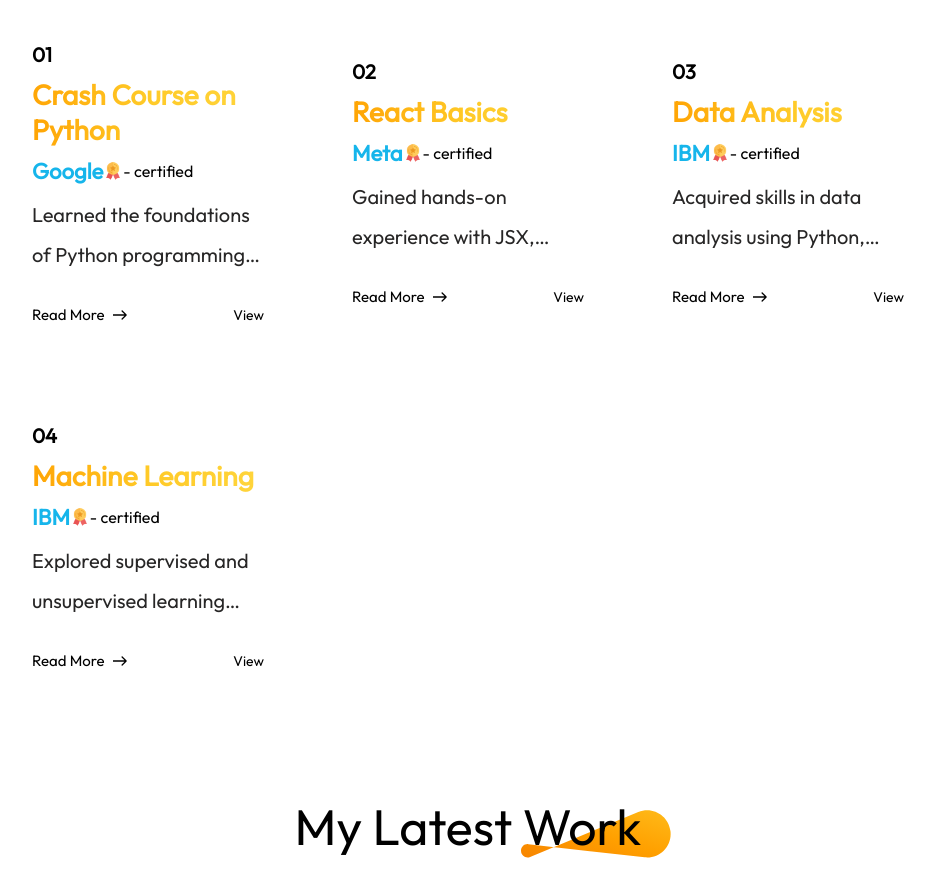
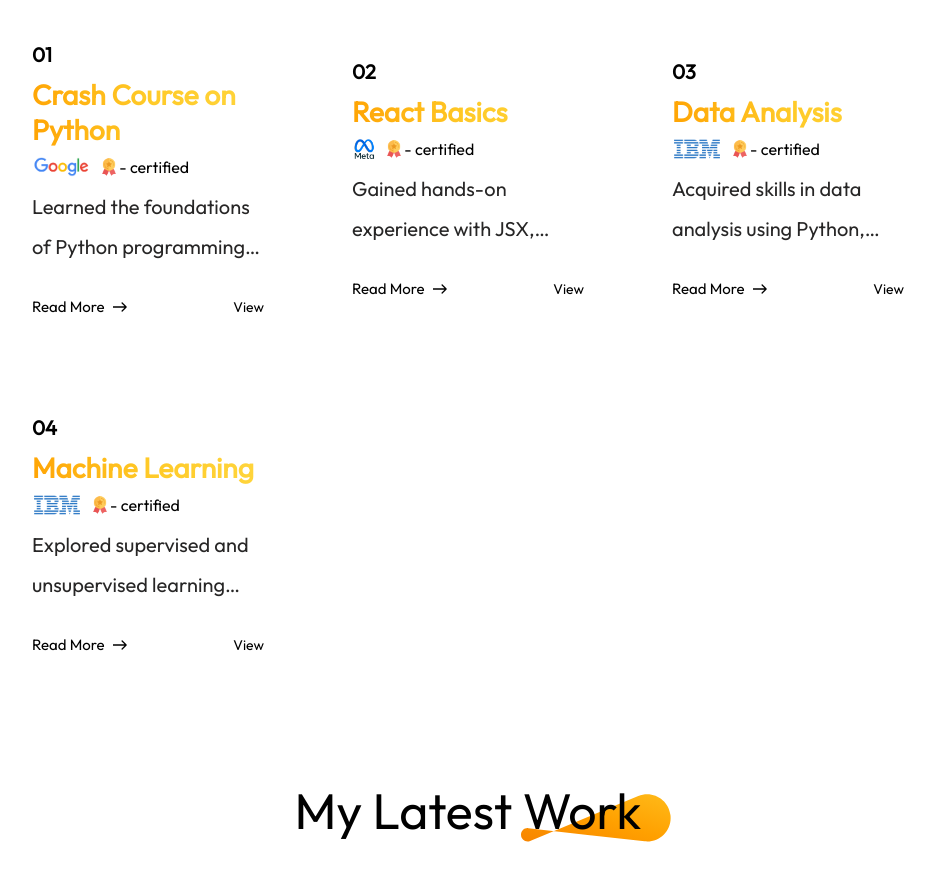
Before and after one commit to BrijeshDevOp/Portfolio, a React (Vite) app: page / in a window 1280 px wide. Shown: the part 2840-3720 px from the top of the page, without its empty margins (172-1107 px from the left). Built offline with nearby package versions, Linux system fonts and the light colour scheme.

Commit message:
updated certificates

```diff
--- a/src/components/Certificates/Certificates.css
+++ b/src/components/Certificates/Certificates.css
@@ -72,6 +72,12 @@
 
 .certificates-formate div img{
     height: 20px;
+}
+
+.company-logo {
+    height: 22px;
+    margin-right: 8px;
+    object-fit: contain;
 }
 .certificates-formate p {
     color: #272626;
--- a/src/components/Certificates/Certificates.jsx
+++ b/src/components/Certificates/Certificates.jsx
@@ -4,8 +4,17 @@ import theme_pattern from '../../assets/theme_pattern.svg';
 import certificates_data from '../../assets/data/certificates_data';
 import arrow_icon from '../../assets/arrow_icon.svg';
 import certificate_icon from '../../assets/badge.png';
+import googleLogo from '../../assets/tech_logo/GOOGLE.png';
+import ibmLogo from '../../assets/tech_logo/IBM.png';
+import metaLogo from '../../assets/tech_logo/META.png';
 
 const Certificates = () => {
+    const logoMap = {
+        'Google': googleLogo,
+        'IBM': ibmLogo,
+        'Meta': metaLogo
+    };
+
     const [expandedCards, setExpandedCards] = useState({});
 
     const toggleCard = (index) => {
@@ -29,7 +38,11 @@ const Certificates = () => {
                             <h3>{certificate.c_no}</h3>
                             <h2>{certificate.c_name}</h2>
                             <div>
-                                <h4>{certificate.c_credits}</h4>
+                                <img
+                                    src={logoMap[certificate.c_credits]}
+                                    alt={certificate.c_credits}
+                                    className="company-logo"
+                                />
                                 <img src={certificate_icon} alt="badge" />
                                 - certified
                             </div>
```
Also changed, not shown: src/assets/tech_logo/META.png.
